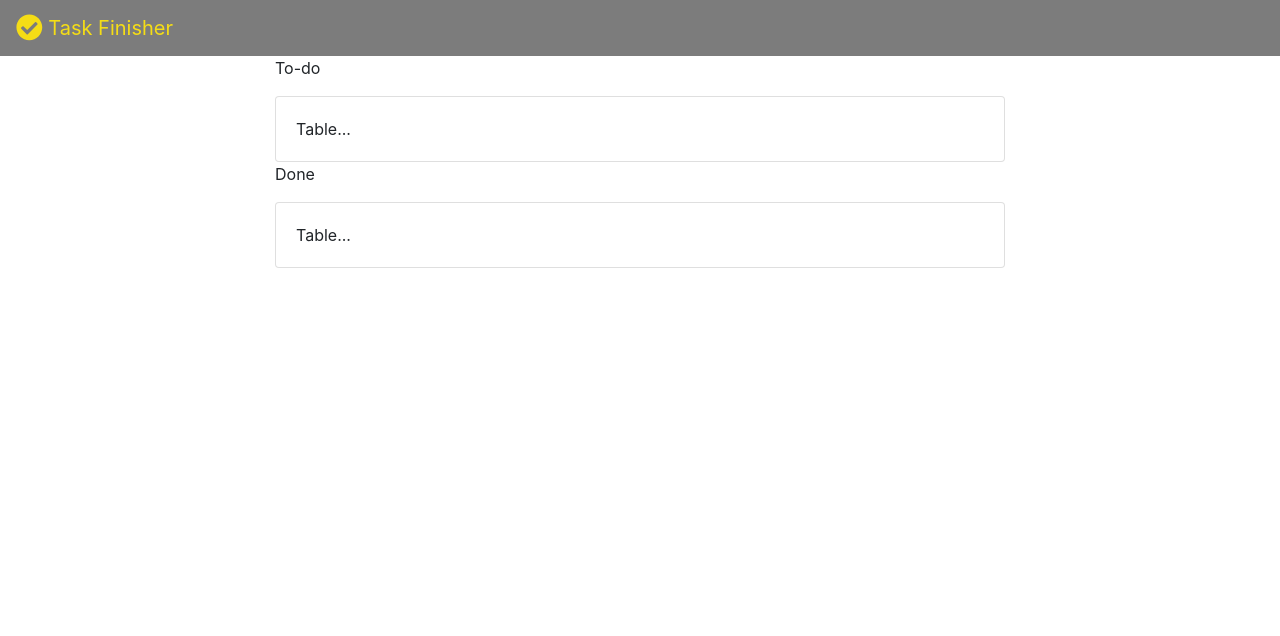
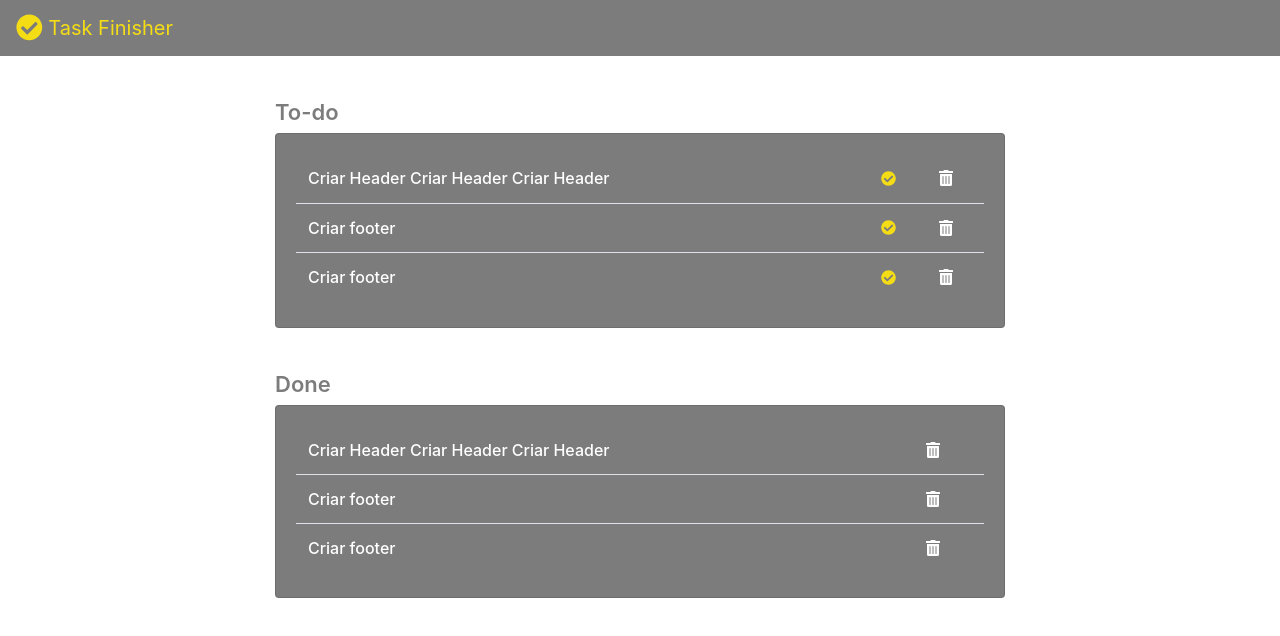
Before and after one commit to ellfiscina/to-do-list-client, a React (Create React App) app: page / in a window 1280 px wide. Shown: the top 636 px of the page. Built offline with nearby package versions, Linux system fonts and the light colour scheme.

Commit message:
list tasks

```diff
--- a/src/App.scss
+++ b/src/App.scss
@@ -9,3 +9,35 @@
     color: $yellow !important;
   }
 }
+
+.tasks_list {
+  margin-top: 40px;
+  .title {
+    font-size: 22px;
+    color: $dark-grey;
+    font-weight: 600;
+    margin-bottom: 4px;
+  }
+
+  .card {
+    background-color: $dark-grey;
+    table {
+      color: white;
+      font-weight: 500;
+      margin-bottom: 5px;
+
+      tbody > tr:nth-child(1) > td {
+        border-top: 0;
+      }
+
+      .check {
+        color: $yellow;
+        font-size: 15px;
+      }
+
+      .delete {
+        color: white;
+      }
+    }
+  }
+}
--- a/src/components/tasks/Tasks.js
+++ b/src/components/tasks/Tasks.js
@@ -9,11 +9,11 @@
             <Row>
                 <Col xs={{ span: 8, offset: 2 }} className="tasks_list">
                     <p className="title">To-do</p>
-                    <List />
+                    <List tasks={[{'title': 'Criar Header Criar Header Criar Header', 'done': false}, {'title': 'Criar footer', 'done': false}, {'title': 'Criar footer', 'done': false}]} />
                 </Col>
                 <Col xs={{ span: 8, offset: 2 }} className="tasks_list">
                     <p className="title">Done</p>
-                    <List />
+                    <List tasks={[{'title': 'Criar Header Criar Header Criar Header', 'done': true}, {'title': 'Criar footer', 'done': true}, {'title': 'Criar footer', 'done': true}]} />
                 </Col>
             </Row>
         );
--- a/src/components/tasks/list/List.js
+++ b/src/components/tasks/list/List.js
@@ -1,5 +1,8 @@
 import React from 'react';
 import Card from 'react-bootstrap/Card';
+import Row from 'react-bootstrap/Row';
+import Table from 'react-bootstrap/Table';
+import { FontAwesomeIcon } from '@fortawesome/react-fontawesome';
 
 class List extends React.Component {
   render() {
@@ -7,7 +10,31 @@
       <div>
         <Card>
           <Card.Body>
-                        Table...
+            <Table responsive>
+              <tbody>
+                {this.props.tasks.map((task, index) => {
+                  return(
+                    <tr key={task.id}>
+                      <td className="col-md-10">{task.title}</td>
+                      <td>
+                        {
+                          task.done === false
+                          ? <a className="check" href="#">
+                            <FontAwesomeIcon icon="check-circle" />
+                          </a>
+                          : null
+                        }
+                      </td>
+                      <td>
+                        <a className="delete" href="#">
+                          <FontAwesomeIcon icon="trash-alt" />
+                        </a>
+                      </td>
+                    </tr>
+                  );
+                })}
+              </tbody>
+            </Table>
           </Card.Body>
         </Card>
       </div>
```
Lines whose indentation alone changed are shown as unchanged.
